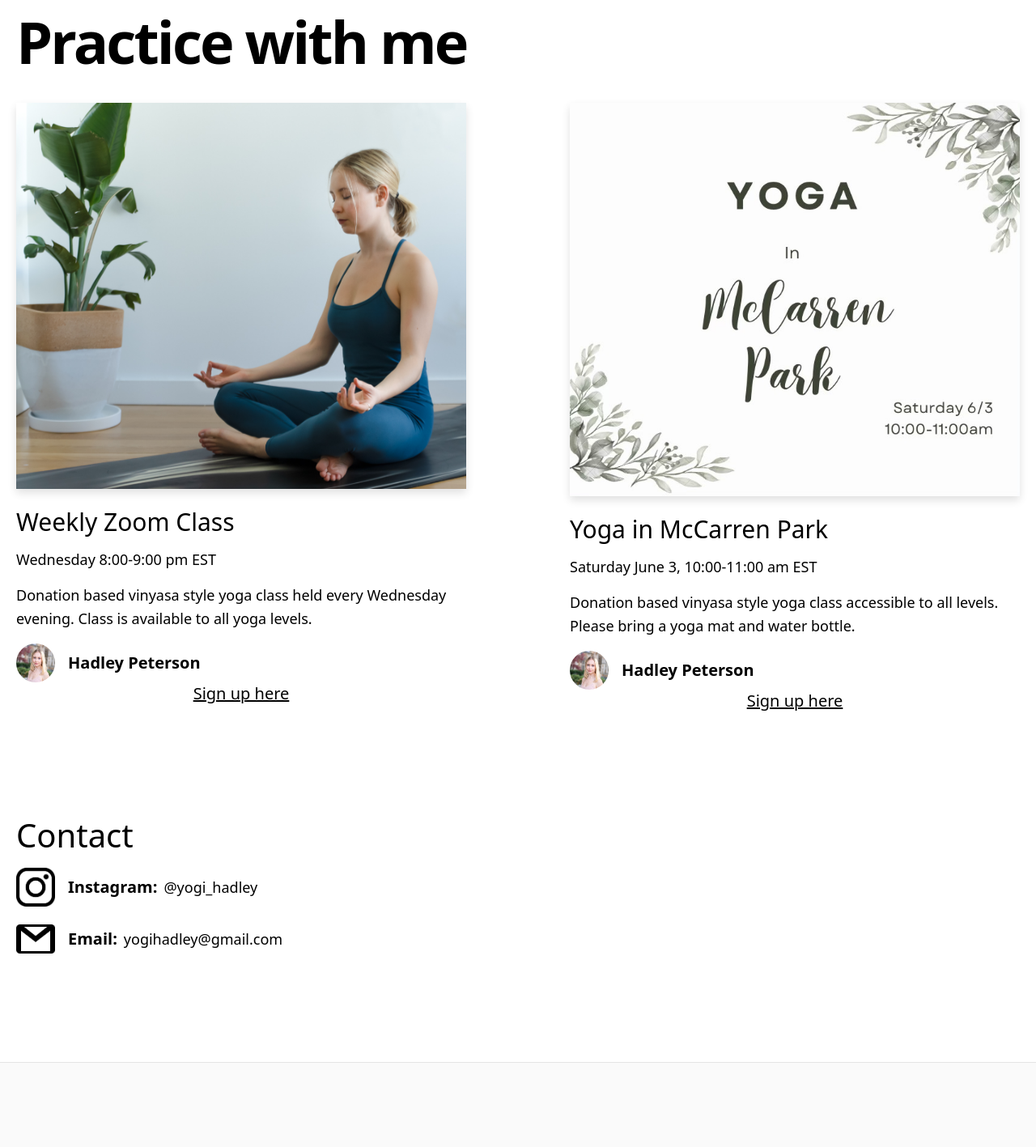
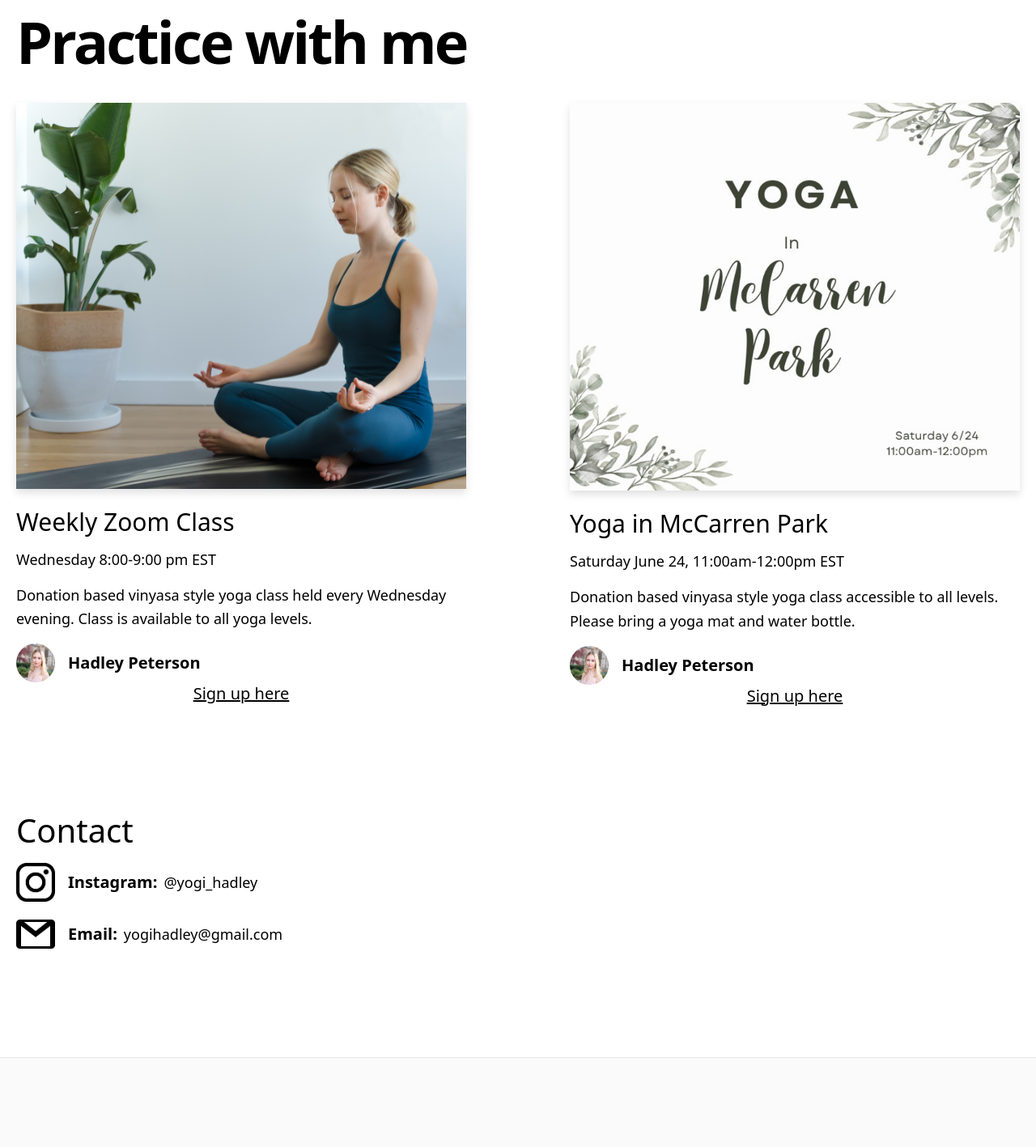
Before and after one commit to hadpeter/yoga-website, a Next.js app: page / in a window 1280 px wide. Shown: the part 1560-2977 px from the top of the page at 81% size. Built offline with nearby package versions, Linux system fonts and the light colour scheme.

Commit message:
updated mccarren event

```diff
--- a/_events/mccarren-park.md
+++ b/_events/mccarren-park.md
@@ -1,10 +1,10 @@
 ---
 title: 'Yoga in McCarren Park'
 excerpt: 'Donation based vinyasa style yoga class accessible to all levels. Please bring a yoga mat and water bottle.'
-coverImage: '/assets/events/park-event.jpeg'
-date: 'Saturday June 3, 10:00-11:00 am EST'
+coverImage: '/assets/events/mccarren624.jpg'
+date: 'Saturday June 24, 11:00am-12:00pm EST'
 slug: 'mccarren-park'
-signupForm: 'https://www.eventbrite.com/e/yoga-in-mccaren-park-tickets-638292208177'
+signupForm: 'https://www.eventbrite.com/e/yoga-in-mccarren-park-tickets-661454406937'
 author:
   name: Hadley Peterson
   picture: '/assets/pictures/profile.jpeg'
--- a/components/footer.tsx
+++ b/components/footer.tsx
@@ -6,7 +6,7 @@ const Footer = () => {
     <footer className="bg-neutral-50 border-t border-neutral-200">
       <Container>
         <div className="py-28 flex flex-col lg:flex-row items-center">
-          <h3 className="text-4xl lg:text-[2.5rem] font-bold tracking-tighter leading-tight text-center lg:text-left mb-10 lg:mb-0 lg:pr-4 lg:w-1/2">
+          <h3 className="text-lg tracking-tighter leading-tight text-center lg:text-left mb-10 lg:mb-0 lg:pr-4 lg:w-1/2">
             Statically Generated with Next.js.
           </h3>
           <div className="flex flex-col lg:flex-row justify-center items-center lg:pl-4 lg:w-1/2">
```
Also changed, not shown: public/assets/events/mccarren624.jpg (added).
